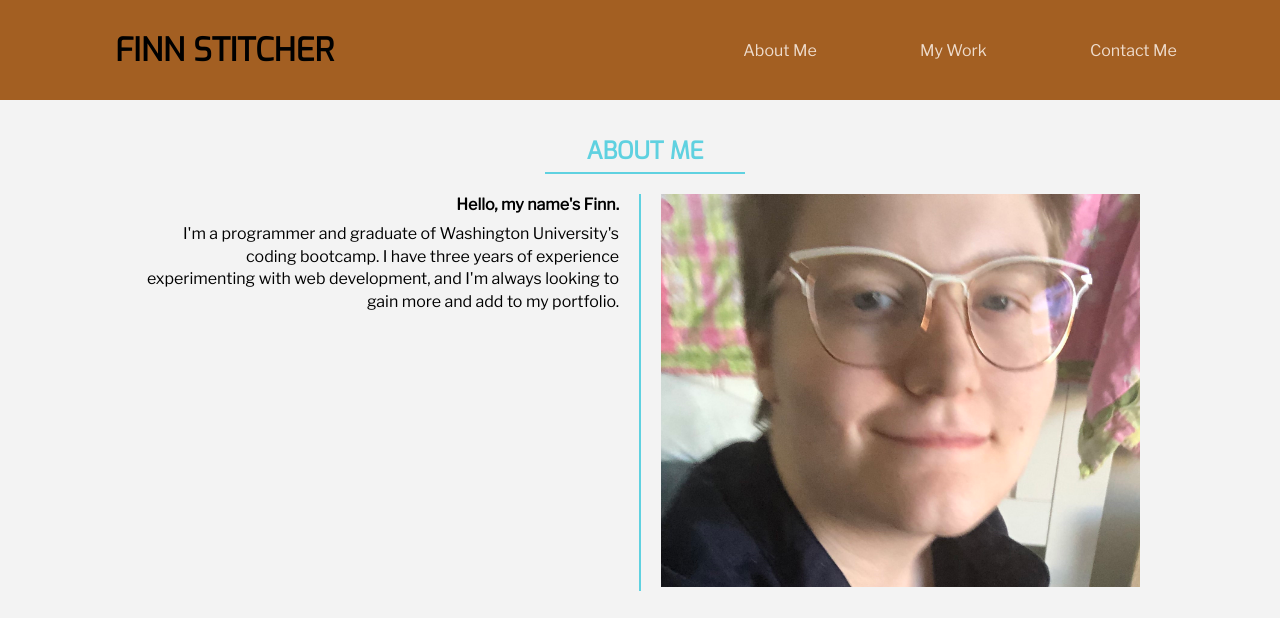
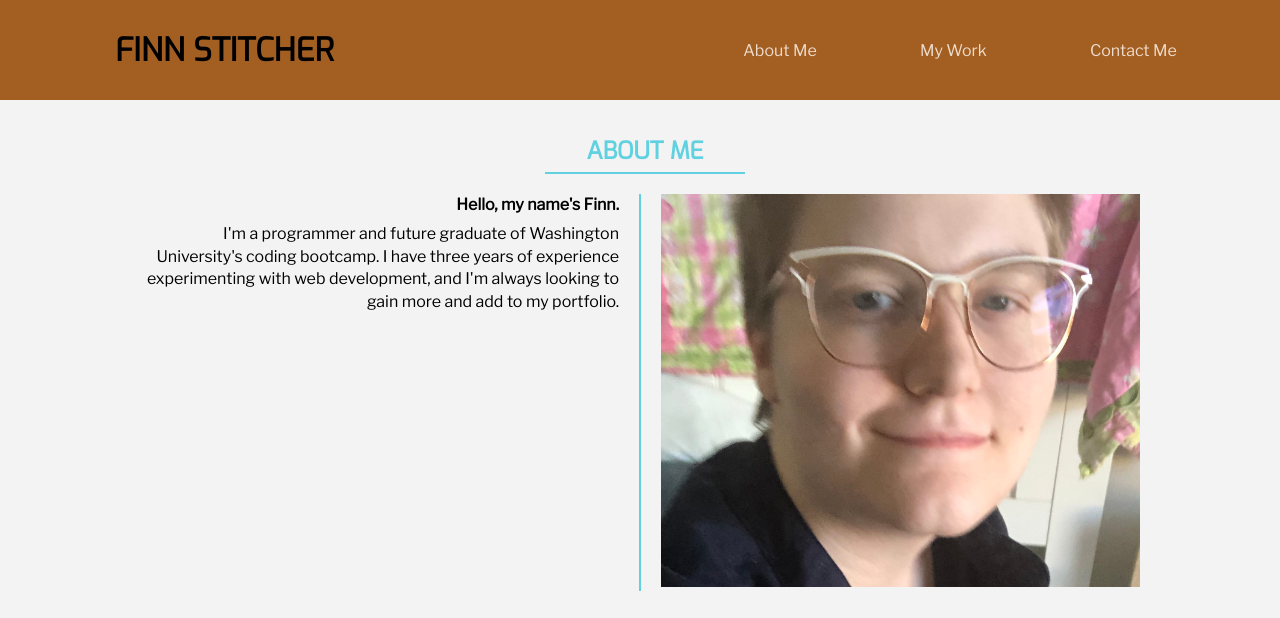
Before and after one commit to FinnStitcher/portfolio, a plain HTML site: page index.html in a window 1280 px wide. Shown: the top 618 px of the page. Drawn offline with nearby package versions, Linux system fonts and the light colour scheme.

Commit message:
missed a word

```diff
--- a/index.html
+++ b/index.html
@@ -25,7 +25,7 @@
                 <div class="about-content">
                     <div class="bio">
                         <p><strong>Hello, my name's Finn.</strong></p>
-                        <p>I'm a programmer and graduate of Washington University's coding bootcamp. I have three years of experience experimenting with web development, and I'm always looking to gain more and add to my portfolio.</p>
+                        <p>I'm a programmer and future graduate of Washington University's coding bootcamp. I have three years of experience experimenting with web development, and I'm always looking to gain more and add to my portfolio.</p>
                     </div>
                     <div class="img-container">
                         <img alt="An image of me, looking at the camera" src="./assets/images/portrait.jpg" />
```
